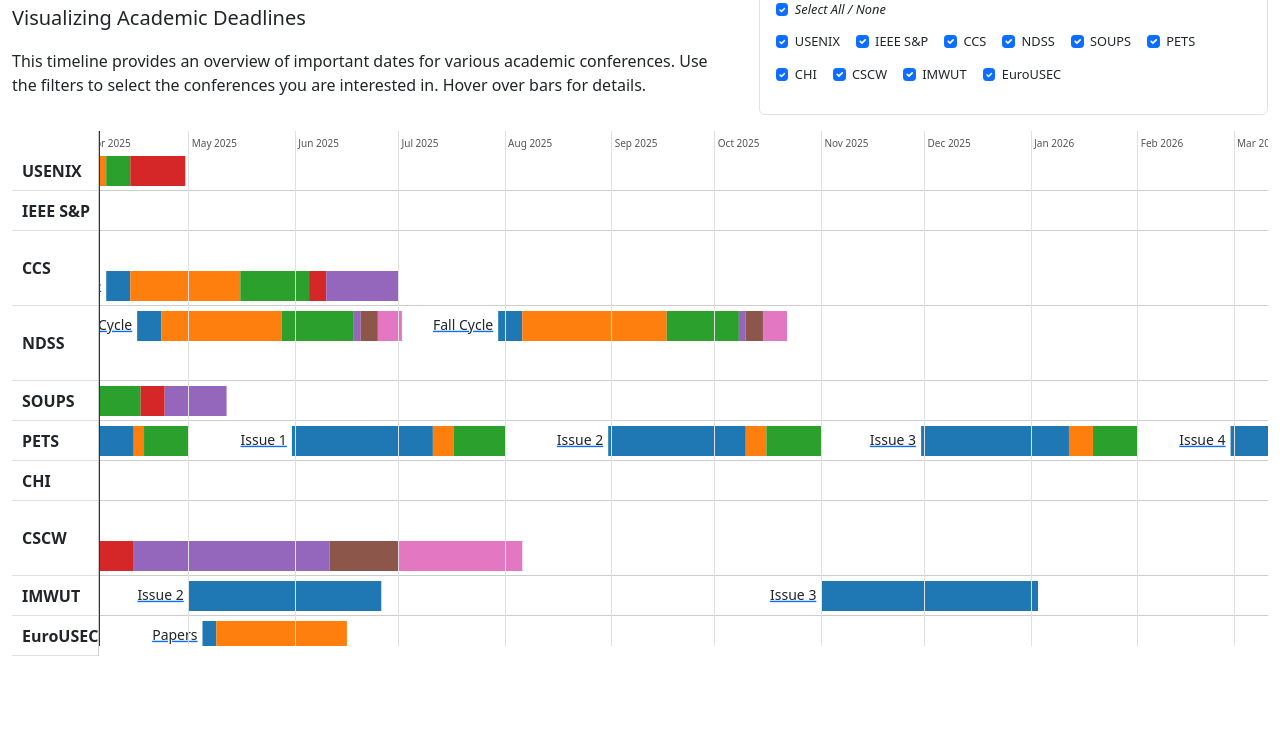
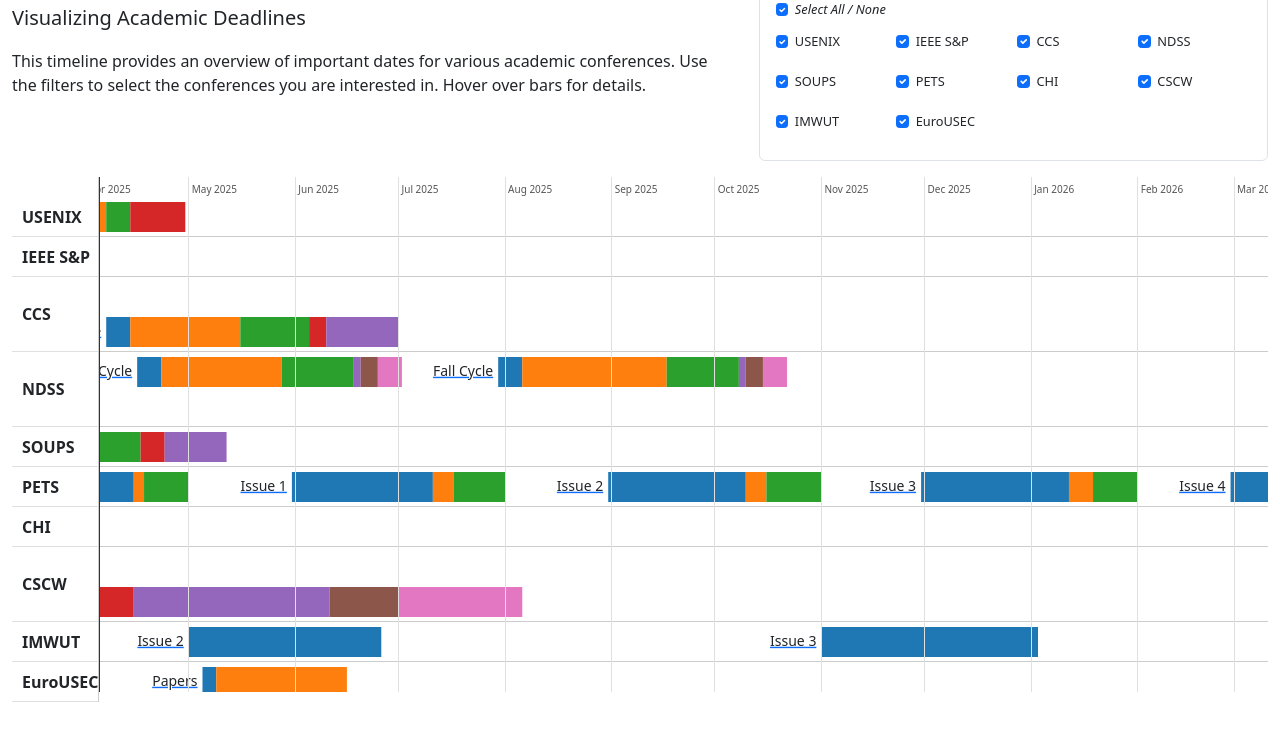
Before and after one commit to nmalkin/usec-timelines, a plain HTML site: page index.html in a window 1280 px wide. Shown: the part 69-800 px from the top of the page. Drawn offline with nearby package versions, Linux system fonts and the light colour scheme.

Commit message:
style: Improve vertical alignment of conference filter checkboxes

```diff
--- a/code.js
+++ b/code.js
@@ -203,11 +203,11 @@ function renderFilterControls(conferences) {
     // --- End "Select All" Checkbox ---
 
 
-    // const row = document.createElement('div'); // Removed the explicit row container
-    // row.className = 'row';
-    // filterContainer.appendChild(row); // Removed
+    const conferenceRow = document.createElement('div'); // Re-introduce the row container
+    conferenceRow.className = 'row g-2'; // Add row class and gutter spacing (e.g., g-2)
+    filterContainer.appendChild(conferenceRow); // Append the row to the filter container
 
-    // Removed column creation logic (let items flow)
+    // Removed column creation logic (let items flow) - No longer true, using grid columns
     // let currentColumn = null;
     // const conferencesPerColumn = 4;
 
@@ -215,9 +215,15 @@ function renderFilterControls(conferences) {
         // Removed column creation logic
         // if (index % conferencesPerColumn === 0) { ... }
 
+        // Create a column div to hold the form-check, ensuring proper grid behavior
+        const colDiv = document.createElement('div');
+        // Define responsive columns: 2 on xs, 3 on sm, 4 on md+
+        colDiv.className = 'col-6 col-sm-4 col-md-3';
+
         const formCheck = document.createElement('div');
-        // Use inline-block and margins for layout instead of col-auto in a row
-        formCheck.className = 'form-check d-inline-block me-3 mb-1'; // Adjust margins as needed
+        // form-check class remains for styling the input/label pair
+        formCheck.className = 'form-check';
+        // formCheck.className = 'form-check d-inline-block me-3 mb-1'; // Removed inline-block styling
 
         const input = document.createElement('input');
         input.className = 'form-check-input conference-filter-checkbox';
@@ -235,8 +241,11 @@ function renderFilterControls(conferences) {
 
         formCheck.appendChild(input);
         formCheck.appendChild(label);
-        // Append directly to the filter container
-        filterContainer.appendChild(formCheck);
+        // Append the formCheck to the column div
+        colDiv.appendChild(formCheck);
+        // Append the column div to the conference row
+        conferenceRow.appendChild(colDiv);
+        // filterContainer.appendChild(formCheck); // Removed
         // row.appendChild(formCheck); // Removed
         // currentColumn.appendChild(formCheck); // Removed
 
--- a/styles.css
+++ b/styles.css
@@ -69,9 +69,11 @@ body {
 
 #filter-container .form-check {
     margin-bottom: 0.5rem; /* Space between checkboxes */
-    white-space: nowrap; /* Prevent labels from wrapping */
+    /* white-space: nowrap; */ /* Removed - let text wrap within columns if needed */
     overflow: hidden; /* Hide overflow */
     text-overflow: ellipsis; /* Add ellipsis if label is too long */
+    /* Ensure the form-check itself doesn't add extra margin causing misalignment within the column */
+    margin-right: 0 !important; /* Override potential Bootstrap margins if needed */
 }
 
 #filter-container .form-check-label {
```
